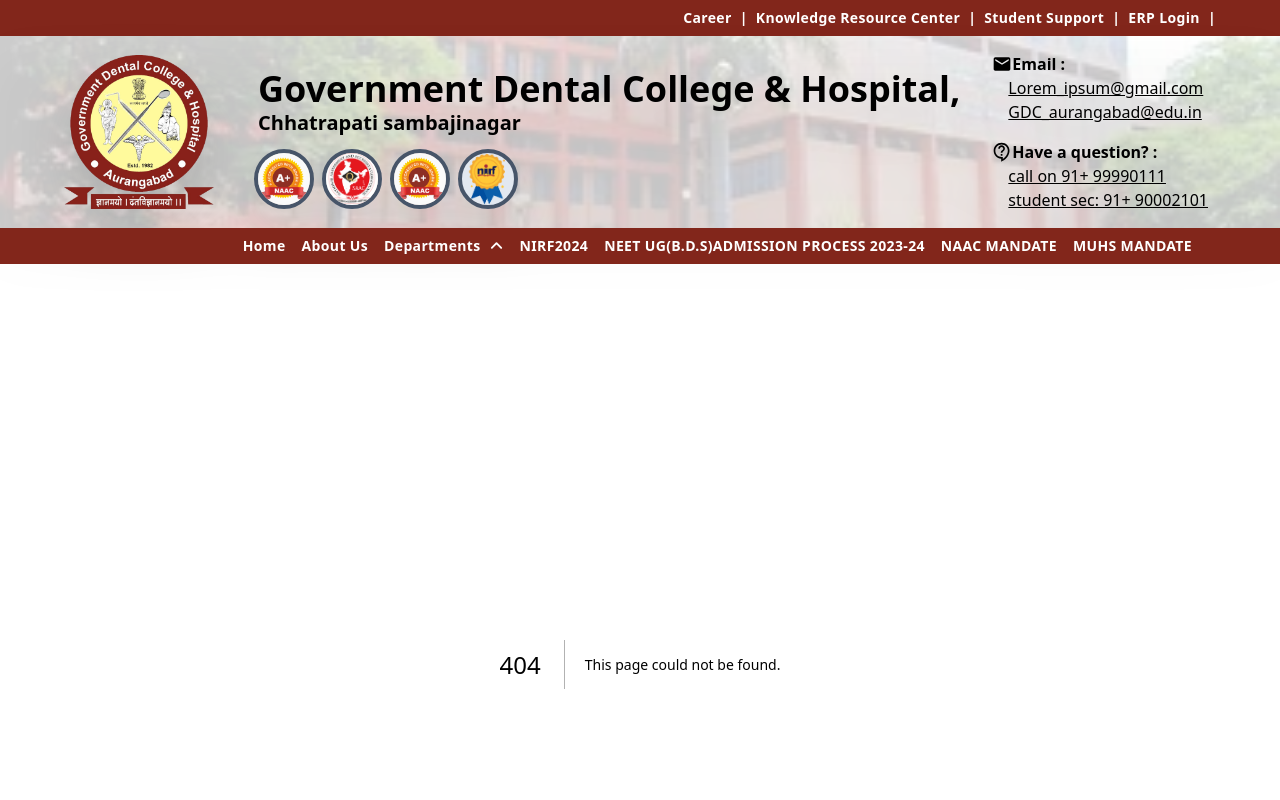
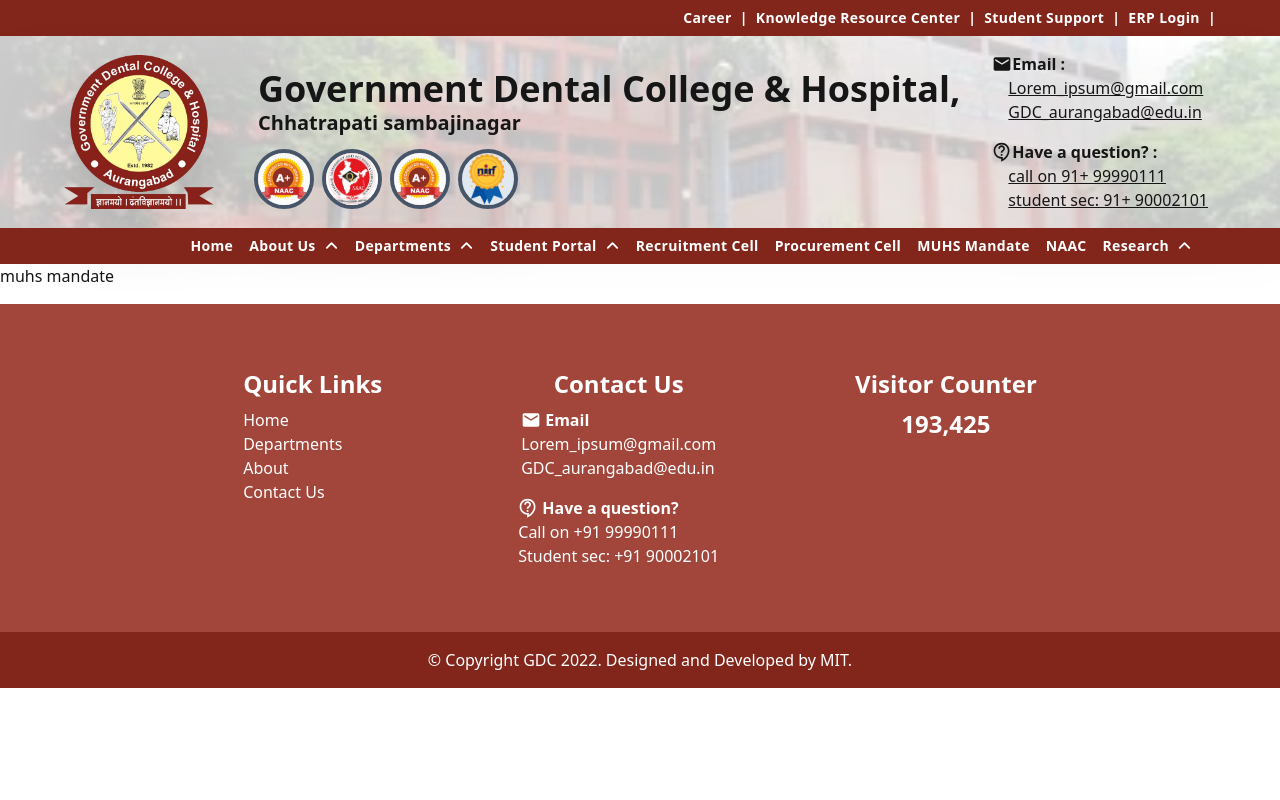
Before and after one commit to khanzyd/gdc_template, a Next.js app: page /muhs-mandate in a window 1280 px wide. Before the commit this address had no page. Shown: the top 800 px of the page. Built offline with nearby package versions, Linux system fonts and the light colour scheme.

Commit message:
updated dropdown component

```diff
--- a/app/about/page.tsx
+++ /dev/null
@@ -1,12 +0,0 @@
-import React from 'react'
-
-const page = () => {
-  return (
-    <div className='text-4xl font-bold px-[3%] mt-11'>
-      About Page <br/><br/>
-      Lorem ipsum dolor sit amet consectetur adipisicing elit. Eveniet, labore quis! Impedit quo explicabo omnis, natus blanditiis eaque placeat exercitationem architecto totam? Mollitia totam vitae unde? Amet architecto quidem tempora soluta veniam reiciendis aut corrupti cum nemo impedit perferendis, id error. Quam ab delectus accusantium?
-    </div>
-  )
-}
-
-export default page
--- /dev/null
+++ b/app/muhs-mandate/page.tsx
@@ -0,0 +1,7 @@
+import React from "react";
+
+export default function Page(){
+    return <>
+        muhs mandate
+    </>
+}
--- /dev/null
+++ b/app/naac/page.tsx
@@ -0,0 +1,7 @@
+import React from "react";
+
+export default function Page(){
+    return <>
+        naac
+    </>
+}
--- /dev/null
+++ b/app/procurement-cell/page.tsx
@@ -0,0 +1,7 @@
+import React from "react";
+
+export default function Page(){
+    return <>
+        procurement cell
+    </>
+}
--- /dev/null
+++ b/app/recruitment-cell/page.tsx
@@ -0,0 +1,7 @@
+import React from "react";
+
+export default function Page(){
+    return <>
+        recruitment cell
+    </>
+}
--- a/components/DepartmentModal.tsx
+++ /dev/null
@@ -1,26 +0,0 @@
-import Link from "next/link";
-import React from "react";
-
-const Department_Modal = () => {
-  return (
-      <div className="bg-[#91352A] flex flex-col text-nowrap px-1 py-3">
-        <Link href={"/"} className="hover:shadow-[0_2px_0px_0px_white] px-4 py-2 duration-100">
-          Prosthodontics & Crown
-        </Link>
-        <Link href={"/"} className="hover:shadow-[0_2px_0px_0px_white] px-4 py-2 duration-100">
-          Periodontology
-        </Link>
-        <Link href={"/"} className="hover:shadow-[0_2px_0px_0px_white] px-4 py-2 duration-100">
-          Oral & Maxillofacial Surgery
-        </Link>
-        <Link href={"/"} className="hover:shadow-[0_2px_0px_0px_white] px-4 py-2 duration-100">
-          Conservative dentistry
-        </Link>
-        <Link href={"/"} className="hover:shadow-[0_2px_0px_0px_white] px-4 py-2 duration-100">
-          Oral medicine and dentology
-        </Link>
-      </div>
-  );
-};
-
-export default Department_Modal;
--- /dev/null
+++ b/components/DropDownMenu.tsx
@@ -0,0 +1,42 @@
+import Link from "next/link";
+import Image from "next/image";
+import React, { ReactNode, useState } from "react";
+
+const DropDownMenu = (props: {children: ReactNode, links: {name: string, ref: string}[]}) => {
+    const [dropdown, setdropdown] = useState(false);
+
+    let NavItems = [];
+
+    for(let e of props.links){
+        NavItems.push(
+            <a href={e.ref} className="hover:shadow-[0_2px_0px_0px_white] px-4 py-2 duration-100">
+                {e.name}
+            </a>
+        );
+    }
+
+    return (
+        <div
+            className="flex relative cursor-pointer duration-200 hover:shadow-[-1px_0_0_0_white,1px_0_0_0_white] px-2"
+            onMouseEnter={() => setdropdown(true)}
+            onMouseLeave={() => setdropdown(false)} >
+            {props.children}
+            <Image
+                className={`${dropdown ? "-scale-y-100" : "scale-y-100"} ml-2 duration-100`}
+                src="/up.svg"
+                alt=""
+                height={15}
+                width={15} />
+            <div
+                id="dropdown"
+                className={`${dropdown ? "visible top-full left-0 h-fit" : "h-0 hidden overflow-hidden"}` +
+                    " min-w-fit absolute shadow-xl z-10"}>
+                <div className="bg-[#91352A] flex flex-col text-nowrap px-1 py-3">
+                    {NavItems}
+                </div>
+            </div>
+        </div>
+    );
+};
+
+export default DropDownMenu;
--- a/components/NavItem.tsx
+++ b/components/NavItem.tsx
@@ -3,7 +3,7 @@
 
 export default function NavItem({href, children}: {href: string, children: string | ReactElement}){
     return <>
-        <Link href={href} className="hover:shadow-[-1px_0_0_0_white,1px_0_0_0_white] px-2 py-2 duration-200">
+        <Link href={href} className="hover:shadow-[-1px_0_0_0_white,1px_0_0_0_white] px-2 duration-200">
             {children}
         </Link>
     </>
--- a/components/Navbar.tsx
+++ b/components/Navbar.tsx
@@ -1,15 +1,12 @@
 "use client";
 import Image from "next/image";
-import React, { useState } from "react";
-import Department_Modal from "./DepartmentModal";
+import DropDownMenu from "./DropDownMenu";
 import NavItem from "./NavItem";
 import { MdEmail } from "react-icons/md";
 import { MdOutlineContactSupport } from "react-icons/md";
 import SecondaryNavbarItem from "./SecondaryNavbarItem";
 
 const Navbar = () => {
-    const [modal, setModal] = useState(false);
-
     return (
         <>
             <div className="bg-[#82261B] text-white flex justify-end px-16 items-center font-semibold tracking-wide text-sm">
@@ -89,31 +86,29 @@
                 </div>
             </div>
 
-            <div className=" bg-[#82261B] text-white px-20 flex items-center justify-end font-semibold text-sm tracking-wide relative">
-                <NavItem href={"/home"}> Home </NavItem>
-                <NavItem href={"/"}> About Us </NavItem>
-                <div
-                    className="flex relative cursor-pointer duration-200 hover:shadow-[-1px_0_0_0_white,1px_0_0_0_white] px-2"
-                    onMouseEnter={() => setModal(true)}
-                    onMouseLeave={() => setModal(false)} >
-                    Departments
-                    <Image
-                        className={`${modal ? "-scale-y-100" : "scale-y-100"} ml-2 duration-100`}
-                        src="/up.svg"
-                        alt=""
-                        height={15}
-                        width={15} />
-                    <div
-                        id="modal"
-                        className={`${modal ? "visible top-full left-0 h-fit" : "h-0 hidden overflow-hidden"}` +
-                            " min-w-fit absolute shadow-xl z-10"}>
-                        <Department_Modal />
-                    </div>
-                </div>
-                <NavItem href={"/"}> NIRF2024 </NavItem>
-                <NavItem href={"/"}> NEET UG(B.D.S)ADMISSION PROCESS 2023-24 </NavItem>
-                <NavItem href={"/"}> NAAC MANDATE </NavItem>
-                <NavItem href={"/"}> MUHS MANDATE </NavItem>
+            <div className=" bg-[#82261B] text-white px-20 py-2 flex items-center justify-end font-semibold text-sm tracking-wide relative">
+                <NavItem href={"/"}>Home</NavItem>
+                <DropDownMenu links={[{name: "courses", ref: "/"}]}>About Us</DropDownMenu>
+                <DropDownMenu links={[
+                    { name: "DEPARTMENT OF ORAL MEDICINE & RADIOLOGY", ref: "/" },
+                    { name: "DEPARTMENT OF ORAL SURGERY", ref: "/" },
+                    { name: "DEPARTMENT OF PERIODONTICS", ref: "/" },
+                    { name: "DEPARTMENT OF PUBLIC HEALTH DENTISTRY", ref: "/" },
+                    { name: "DEPARTMENT OF PEDODONTICS", ref: "/" },
+                    { name: "DEPARTMENT OF CONSERVATIVE DENTISTRY", ref: "/" },
+                    { name: "DEPARTMENT OF ORTHODONTICS", ref: "/" },
+                    { name: "DEPARTMENT OF PROSTHODONTICS", ref: "/" },
+                    { name: "DEPARTMENT OF ORAL PATHOLOGY", ref: "/" },
+                    { name: "ADMINISTRATIVE OFFICE", ref: "/" },
+                    { name: "A. OFFICE STAFF", ref: "/" },
+                    { name: "B. ADMINISTRATIVE SECTION", ref: "/" },
+                ]}>Departments</DropDownMenu>
+                <DropDownMenu links={[{name: "", ref: ""}]}>Student Portal</DropDownMenu>
+                <NavItem href={"/recruitment-cell"}>Recruitment Cell</NavItem>
+                <NavItem href={"/procurement-cell"}>Procurement Cell</NavItem>
+                <NavItem href={"/muhs-mandate"}>MUHS Mandate</NavItem>
+                <NavItem href={"/naac"}>NAAC</NavItem>
+                <DropDownMenu links={[{name: "", ref: ""}]}>Research</DropDownMenu>
             </div>
         </>
     );
```
